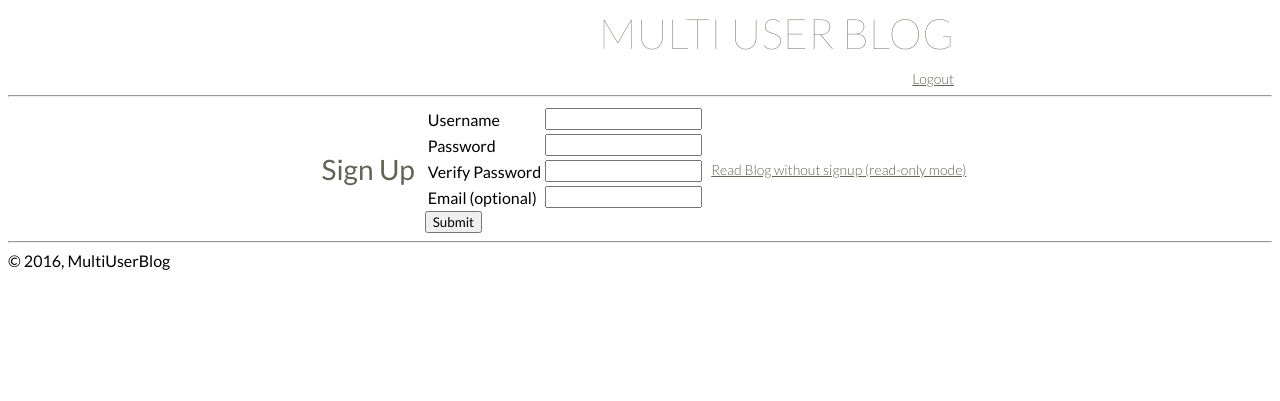
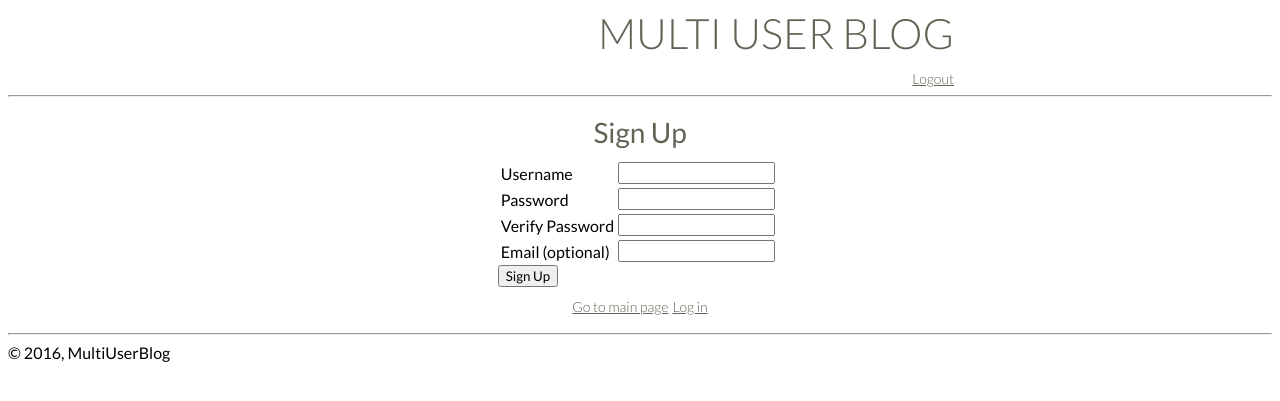
Before and after one commit to HedgehogInDaFog/MultiUserBlog, a Python web app: template templates/signup.html in a window 1280 px wide. Shown: the top 401 px of the page. Run offline with Jinja, Linux system fonts and the light colour scheme; the template is opened without the code that fills it, so the values that code supplies are empty.

Commit message:
Make it looks a bit less ugly

```diff
--- a/css/main.css
+++ b/css/main.css
@@ -15,7 +15,7 @@ p {
 
 h1 {
     color: #626255;
-    font: 100 28px Lato;
+    font: 300 28px Lato;
     margin: 2px;
     margin-bottom: 10px;
     text-transform: uppercase;
--- a/templates/signup.html
+++ b/templates/signup.html
@@ -3,7 +3,10 @@
 {% block title %}Sign Up{% endblock %}
 
 {% block content %}
+<div class="container">
   <h2>Sign Up</h2>
+</div>
+<div class="container">
   <form method="post">
     <table>
       <tr>
@@ -55,9 +58,12 @@
       </tr>
     </table>
 
-      <input type="submit">
+    <input type="submit" value="Sign Up">
   </form>
-
-    <a href="/blog">Read Blog without signup (read-only mode)</a>
+</div>
+<div class="container">
+  <a href="/blog">Go to main page</a>
+  <a href="/blog/login">Log in</a>
   <br><br>
+</div>
 {% endblock %}
```
Also changed, not shown: templates/blog.html (+3 -8 lines), templates/login.html (+5 -2 lines), templates/newpost.html (+10 -3 lines). Lines whose indentation alone changed are shown as unchanged.
